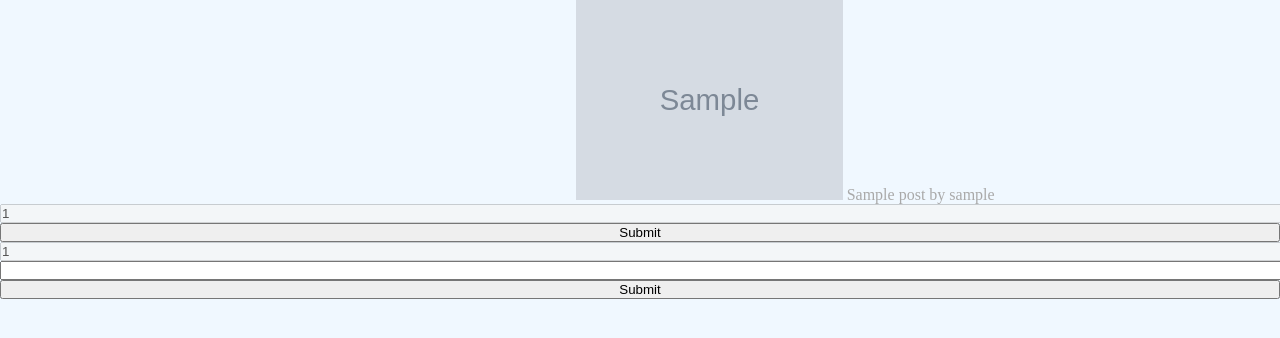
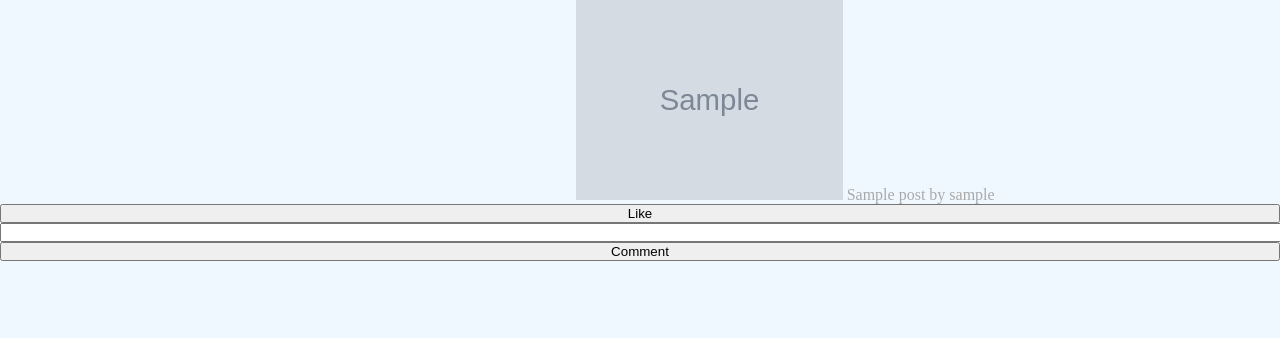
Before and after one commit to portrik/fake-a-gram, a PHP site: page / in a window 1280 px wide. Shown: the part 40-378 px from the top of the page. Run offline with PHP 8.4, Linux system fonts and the light colour scheme; tables that the repository leaves empty hold one stand-in row (values such as "Sample post"); grey boxes marked "Sample" are stand-in pictures.

Commit message:
Fixed Likes and Comments submition

```diff
--- a/css/style.css
+++ b/css/style.css
@@ -28,3 +28,7 @@ input {
     width: 40vw;
     margin: auto;
 }
+
+.hidden {
+    display: none;
+}
--- a/index.php
+++ b/index.php
@@ -5,12 +5,14 @@
     $conn = get_connection();
 
     $result = get_posts($conn, 0, 10);
-    $what = "";
 
     if($_SERVER["REQUEST_METHOD"] === "POST") {
-        $what = "POSTED";
-        $what = add_comment($conn, $_POST["post_id_comment"], $_SESSION["username"], $_POST["comment"]);
-        upvote($conn, $_SESSION["username"], $_POST["post_id"]);
+        if(isset($_POST["submitLike"])) {
+            upvote($conn, $_SESSION["username"], $_POST["post_id"]);
+        }
+        else {
+            add_comment($conn, $_POST["post_id_comment"], $_SESSION["username"], $_POST["comment"]);
+        }
     }
 ?>
 
@@ -45,14 +47,13 @@
         <div>
             <div>
                 <?php
-                    echo($what);
                     if($result -> num_rows > 0) {
                         while ($row = $result -> fetch_row()) {
                             $img = '<img src="'. $row[0] .'" at="'. $row[1] .'"> '. $row[1] .' by '. get_username($conn, $row[2]) .'';
                             echo($img);
-                            $like = '<form method="POST" action="#"><input type="text" name="post_id" value="'. $row[3] .'" disabled><input type="submit"></form>';
+                            $like = '<form method="POST" action="#"><input type="text" name="post_id" value="'. $row[3] .'" class="hidden"><input type="submit" name="submitLike" value="Like"></form>';
                             echo($like);
-                            $comment = '<form method="POST" action="#"><input type="text" name="post_id_comment" value="'. $row[3] .'" disabled><input type="text" id="comment" name="comment"><input type="submit"></form>';
+                            $comment = '<form method="POST" action="#"><input type="text" name="post_id_comment" value="'. $row[3] .'" class="hidden"><input type="text" name="comment"><input type="submit" name="submitComment" value="Comment"></form>';
                             echo($comment);
                         }
                     }
```
